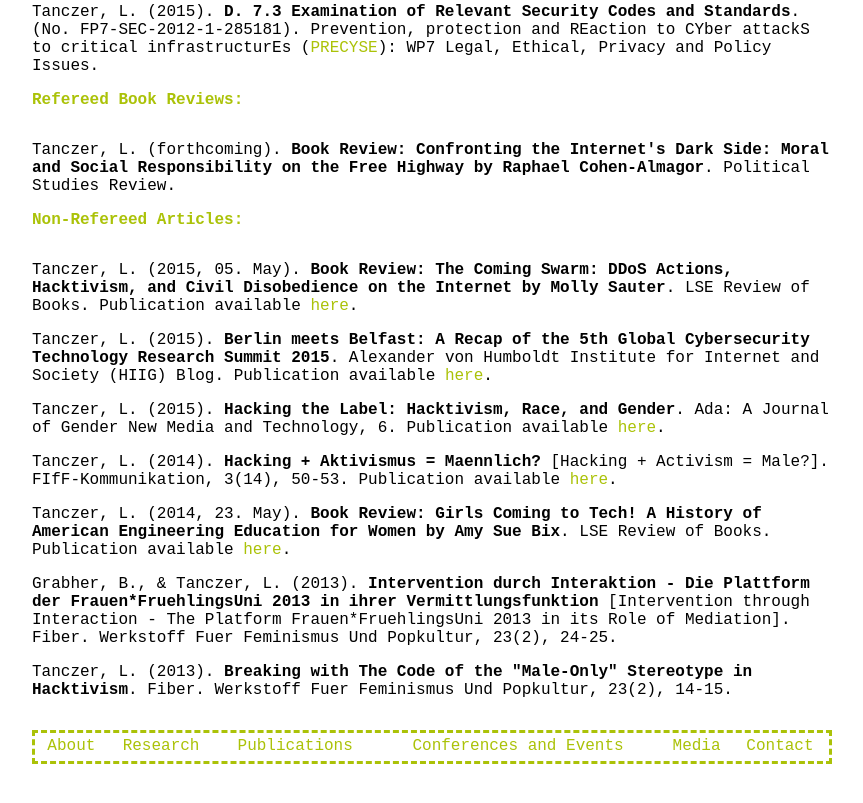
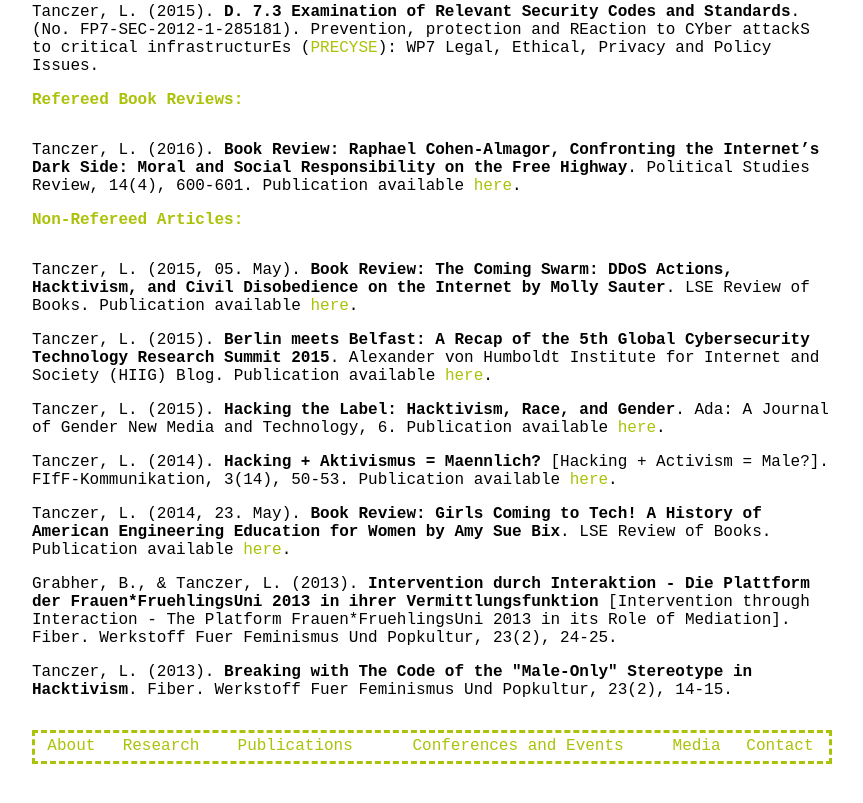
Before and after one commit to port5/port5.github.io, a plain HTML site: page publications.html in a window 1280 px wide. Shown: the part 861-1664 px from the top of the page, without its empty margins (208-1071 px from the left). Drawn offline with Linux system fonts and the light colour scheme.

Commit message:
Update publications.html

```diff
--- a/publications.html
+++ b/publications.html
@@ -40,7 +40,7 @@
 
 <p>
     <font color="#abc208"><strong>Refereed Book Reviews:</strong></font>
-        <li>Tanczer, L. (forthcoming). <strong>Book Review: Confronting the Internet's Dark Side: Moral and Social Responsibility on the Free Highway by Raphael Cohen-Almagor</strong>. Political Studies Review.</p>
+        <li>Tanczer, L. (2016). <strong>Book Review: Raphael Cohen-Almagor, Confronting the Internet’s Dark Side: Moral and Social Responsibility on the Free Highway</strong>. Political Studies Review, 14(4), 600-601. Publication available <a href="http://psw.sagepub.com/content/14/4/600">here</a>.</li>
 </p>
 
 <p>
```
